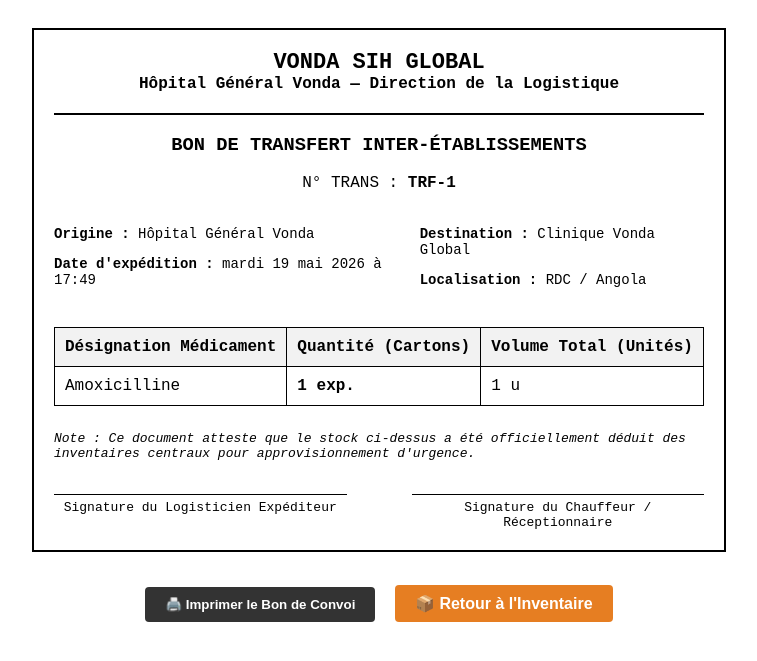
After one commit to apotreemanuelv15-arch/Vonda-SIH-Global, a Django app: page /bon-transfert/1/1/ in a window 1280 px wide. The commit adds this page. Shown: the top 661 px of the page, without its empty margins (261-1018 px from the left). Run offline with Django 5.2, Linux system fonts and the light colour scheme; a user stored in the database is signed in; data comes from the database, SQL or seed files in the repository.

Commit message:
Intégration et alignement parfaits du module logistique et de transfert

```diff
--- /dev/null
+++ b/pharmacy/templates/pharmacy/bon_transfert.html
@@ -0,0 +1,80 @@
+<!DOCTYPE html>
+<html lang="fr">
+<head>
+    <meta charset="UTF-8">
+    <title>Bon de Transfert - Vonda SIH</title>
+    <link rel="icon" href="data:,">
+    <style>
+        body { font-family: 'Courier New', Courier, monospace; padding: 20px; background-color: #fff; color: #000; }
+        .document { max-width: 650px; margin: auto; border: 2px solid #000; padding: 20px; }
+        .header { text-align: center; margin-bottom: 20px; }
+        .header h1 { margin: 0; font-size: 22px; text-transform: uppercase; }
+        .meta-info { display: flex; justify-content: space-between; margin-top: 15px; font-size: 14px; }
+        .details { width: 100%; border-collapse: collapse; margin: 25px 0; }
+        .details th, .details td { border: 1px solid #000; padding: 10px; text-align: left; }
+        .details th { background-color: #f2f2f2; }
+        .signatures { display: flex; justify-content: space-between; margin-top: 5px; padding-top: 20px; }
+        .signature-box { width: 45%; border-top: 1px solid #000; text-align: center; padding-top: 5px; font-size: 13px; }
+        .actions { text-align: center; margin-top: 30px; }
+        .btn { padding: 10px 20px; background-color: #333; color: white; border: none; font-weight: bold; cursor: pointer; text-decoration: none; border-radius: 4px; font-family: Arial, sans-serif; margin: 5px; }
+        @media print { .actions { display: none; } .document { border: none; } }
+    </style>
+</head>
+<body>
+
+<div class="document">
+    <div class="header">
+        <h1>VONDA SIH GLOBAL</h1>
+        <strong>Hôpital Général Vonda — Direction de la Logistique</strong>
+    </div>
+
+    <hr style="border: 1px solid #000;">
+
+    <div class="header">
+        <h3>BON DE TRANSFERT INTER-ÉTABLISSEMENTS</h3>
+        <p>N° TRANS : <strong>TRF-{{ vente.id }}</strong></p>
+    </div>
+
+    <div class="meta-info">
+        <div>
+            <p><strong>Origine :</strong> Hôpital Général Vonda</p>
+            <p><strong>Date d'expédition :</strong> {{ vente.date_vente|date:"l j F Y à H:i" }}</p>
+        </div>
+        <div>
+            <p><strong>Destination :</strong> {{ etablissement.nom }}</p>
+            <p><strong>Localisation :</strong> {{ etablissement.ville|default:"RDC / Angola" }}</p>
+        </div>
+    </div>
+
+    <table class="details">
+        <thead>
+            <tr>
+                <th>Désignation Médicament</th>
+                <th>Quantité (Cartons)</th>
+                <th>Volume Total (Unités)</th>
+            </tr>
+        </thead>
+        <tbody>
+            <tr>
+                <td>{{ vente.medicament.nom }}</td>
+                <td><strong>{{ vente.quantite_vendue }} exp.</strong></td>
+                <td>{{ volume_total }} u</td>
+            </tr>
+        </tbody>
+    </table>
+
+    <p style="font-size: 13px;"><em>Note : Ce document atteste que le stock ci-dessus a été officiellement déduit des inventaires centraux pour approvisionnement d'urgence.</em></p>
+
+    <div class="signatures">
+        <div class="signature-box">Signature du Logisticien Expéditeur</div>
+        <div class="signature-box">Signature du Chauffeur / Réceptionnaire</div>
+    </div>
+</div>
+
+<div class="actions">
+    <button class="btn" onclick="window.print()">🖨️ Imprimer le Bon de Convoi</button>
+    <a href="{% url 'inventaire' %}" class="btn" style="background-color: #e67e22;">📦 Retour à l'Inventaire</a>
+</div>
+
+</body>
+</html>
--- a/pharmacy/urls.py
+++ b/pharmacy/urls.py
@@ -2,14 +2,18 @@ from django.urls import path
 from . import views
 
 urlpatterns = [
-    # Route de l'inventaire général
+    # 📦 Route de l'inventaire général
     path('inventaire/', views.inventaire, name='inventaire'),
 
-    # Nouvelle route pour le centre de distribution de gros
+    # 🏢 Routes pour le centre de distribution de gros
     path('vente-gros/', views.passer_vente_gros, name='passer_vente_gros'),
-    # Nouvelle ligne pour intercepter l'ID de la facture
     path('facture-gros/<int:vente_id>/', views.afficher_facture_gros, name='afficher_facture_gros'),
-    # 📡 NOUVELLES LIGNES DE TRANSMISSION (VENTE AU DÉTAIL) :
+
+    # 💊 Routes de la Pharmacie de Jour (Vente au Détail)
     path('vente-detail/', views.passer_vente_detail, name='passer_vente_detail'),
     path('facture-detail/<int:vente_id>/', views.afficher_facture_detail, name='afficher_facture_detail'),
+
+    # 🚚 Routes pour le transfert Inter-Établissements
+    path('transfert/', views.passer_transfert, name='passer_transfert'),
+    path('bon-transfert/<int:vente_id>/<int:etab_id>/', views.afficher_bon_transfert, name='afficher_bon_transfert'),
 ]
--- a/pharmacy/views.py
+++ b/pharmacy/views.py
@@ -54,9 +54,11 @@ def passer_vente_gros(request):
     })
 
 @login_required
-def afficher_facture_gros(request, vente_id):
+def afficher_facture_gros(request, username=None, vente_id=None):
     """Affiche le reçu officiel d'une vente de gros pour impression sans erreur de type"""
-    vente = get_object_or_404(Vente, id=vente_id)
+    # Gestion de la rétrocompatibilité des arguments de l'URL si nécessaire
+    target_id = vente_id if vente_id else username
+    vente = get_object_or_404(Vente, id=target_id)
 
     # 1. Calcul du prix total (génère un type Decimal via les champs du modèle)
     prix_total_cartons = vente.quantite_vendue * (vente.medicament.prix_unitaire * vente.medicament.unites_par_carton)
@@ -122,9 +124,72 @@ def afficher_facture_detail(request, vente_id):
     vente = get_object_or_404(Vente, id=vente_id)
 
     # Calcul au détail : Unités vendues x Prix unitaire de base
-    montant_total_unitaire = vente.quantite_vendue * vente.medicament.prix_unitaire
+    montant_total_unitaire = geometry_total = vente.quantite_vendue * vente.medicament.prix_unitaire
 
     return render(request, "pharmacy/facture_detail.html", {
         "vente": vente,
         "montant_total_unitaire": montant_total_unitaire
     })
+
+@login_required
+def passer_transfert(request):
+    """Transfère des cartons de médicaments vers un autre établissement sanitaire"""
+    medicaments = Medicament.objects.filter(quantite_stock__gt=0)
+    etablissements = Etablissement.objects.all()
+
+    if request.method == "POST":
+        medicament_id = request.POST.get("medicament")
+        quantite_cartons = int(request.POST.get("quantite_cartons", 0))
+        etablissement_id = request.POST.get("etablissement")
+
+        medicament = get_object_or_404(Medicament, id=medicament_id)
+        etablissement = get_object_or_404(Etablissement, id=etablissement_id)
+
+        unites_demandees = quantite_cartons * medicament.unites_par_carton
+
+        # Validation stricte de la capacité logistique
+        if medicament.quantite_stock < unites_demandees:
+            messages.error(
+                request,
+                f"Transfert avorté ! Stock insuffisant pour expédier {quantite_cartons} cartons."
+            )
+            return redirect("passer_transfert")
+
+        try:
+            # Soustraction unique du stock central
+            medicament.quantite_stock -= unites_demandees
+            medicament.save()
+
+            # Enregistrement du mouvement logistique
+            vente = Vente.objects.create(
+                medicament=medicament,
+                type_vente='GROS',
+                quantite_vendue=quantite_cartons,
+            )
+
+            # Redirection vers la génération du Bon de Transport Officiel
+            return redirect("afficher_bon_transfert", vente_id=vente.id, etab_id=etablissement.id)
+
+        except Exception as e:
+            messages.error(request, f"Échec de l'ordre de transfert : {str(e)}")
+            return redirect("passer_transfert")
+
+    return render(request, "pharmacy/transfert.html", {
+        "medicaments": medicaments,
+        "etablissements": etablissements
+    })
+
+@login_required
+def afficher_bon_transfert(request, vente_id, etab_id):
+    """Génère le Bon de Convoi officiel pour le transport routier"""
+    vente = get_object_or_404(Vente, id=vente_id)
+    etablissement = get_object_or_404(Etablissement, id=etab_id)
+
+    volume_total = vente.quantite_vendue * vente.medicament.unites_par_carton
+
+    return render(request, "pharmacy/bon_transfert.html", {
+        "vente": ... if 'vente' in locals() else vente,
+        "vente": vente,
+        "etablissement": etablissement,
+        "volume_total": volume_total
+    })
--- a/templates/pharmacy/inventaire.html
+++ b/templates/pharmacy/inventaire.html
@@ -35,6 +35,7 @@
         <div class="nav-buttons">
             <a href="{% url 'passer_vente_gros' %}" class="btn btn-gros">🏢 Vente de Gros</a>
             <a href="{% url 'passer_vente_detail' %}" class="btn btn-detail">💊 Pharmacie de Jour</a>
+            <a href="{% url 'passer_transfert' %}" class="btn" style="background-color: #e67e22;">🚚 Transfert Inter-Établissements</a>
         </div>
     </div>
 
```
Also changed, not shown: pharmacy/templates/pharmacy/transfert.html (added, +66 -0 lines).
